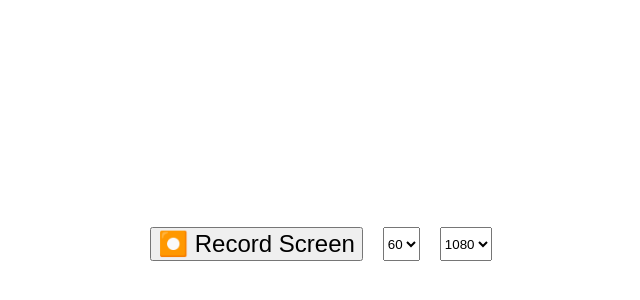
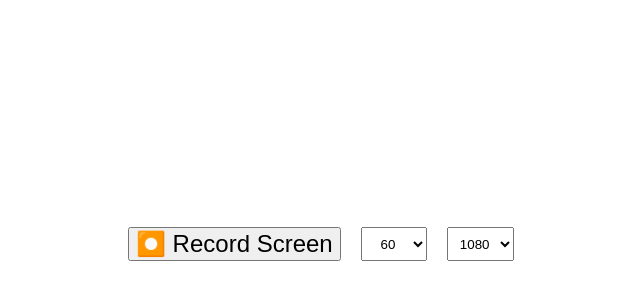
Before and after one commit to DevGiovanniLC/proyecto-ps, an Angular app: page / in a window 1280 px wide. Shown: the part 164-464 px from the top of the page, without its empty margins (319-959 px from the left). Built offline with nearby package versions, Linux system fonts and the light colour scheme.

Commit message:
select style done

```diff
--- a/src/app/record-button/record-button.component.css
+++ b/src/app/record-button/record-button.component.css
@@ -13,3 +13,9 @@ div {
 	flex-direction: row;
 	gap: 20px;
 }
+
+select{
+	width: 5em;
+	text-align: center;
+
+}
```
